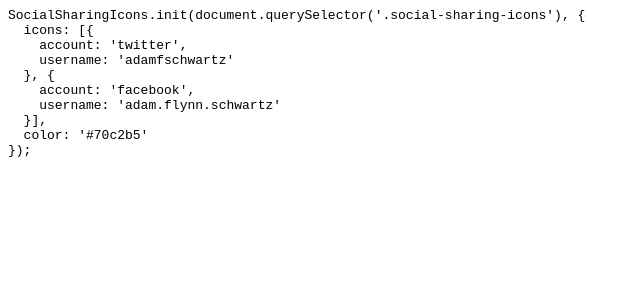
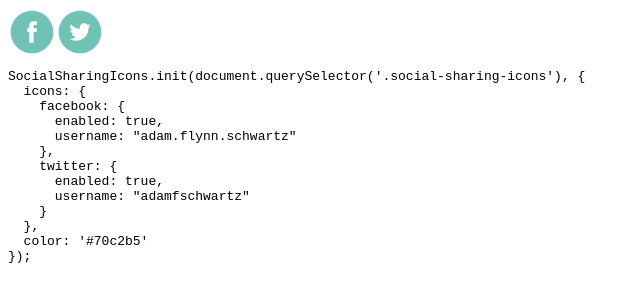
Before and after one commit to cloudflare-apps/social-icons, a website: page example.html in a window 1280 px wide. Shown: the whole page, without its empty margins (0-640 px from the left). Drawn offline with Linux system fonts and the light colour scheme.

Commit message:
Update the README and example to use the new options format @zackbloom

```diff
--- a/example.html
+++ b/example.html
@@ -3,23 +3,29 @@
   <script src="social-sharing-icons.min.js"></script>
   <script>
     SocialSharingIcons.init(document.querySelector('.social-sharing-icons'), {
-      icons: [{
-        account: 'twitter',
-        username: 'adamfschwartz'
-      }, {
-        account: 'facebook',
-        username: 'adam.flynn.schwartz'
-      }],
+      icons: {
+        facebook: {
+          enabled: true,
+          username: "adam.flynn.schwartz"
+        },
+        twitter: {
+          enabled: true,
+          username: "adamfschwartz"
+        }
+      },
       color: '#70c2b5'
     });
   </script>
   <pre><code>SocialSharingIcons.init(document.querySelector('.social-sharing-icons'), {
-  icons: [{
-    account: 'twitter',
-    username: 'adamfschwartz'
-  }, {
-    account: 'facebook',
-    username: 'adam.flynn.schwartz'
-  }],
+  icons: {
+    facebook: {
+      enabled: true,
+      username: "adam.flynn.schwartz"
+    },
+    twitter: {
+      enabled: true,
+      username: "adamfschwartz"
+    }
+  },
   color: '#70c2b5'
 });</code></pre>
```
Also changed, not shown: README.md.
